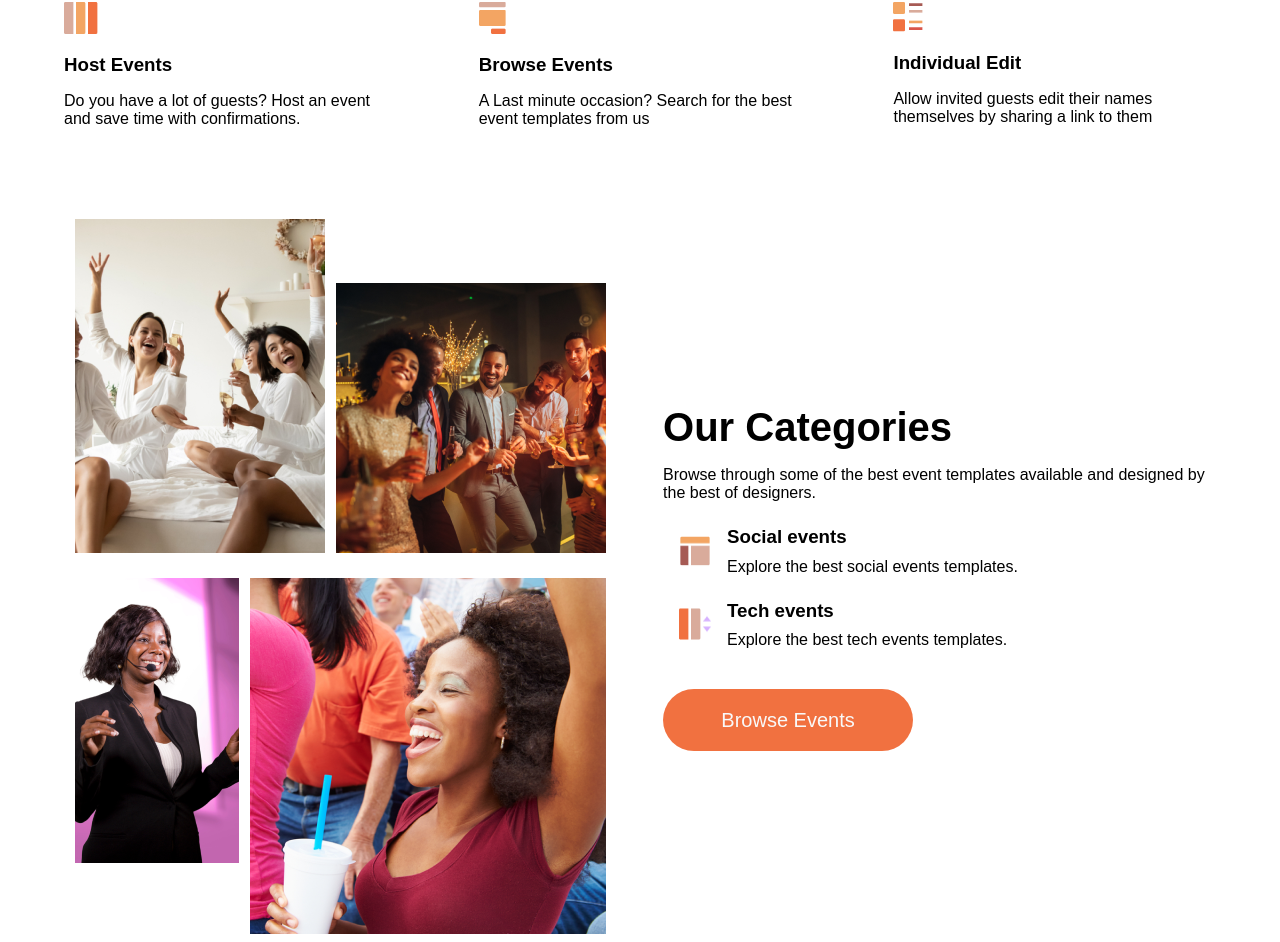
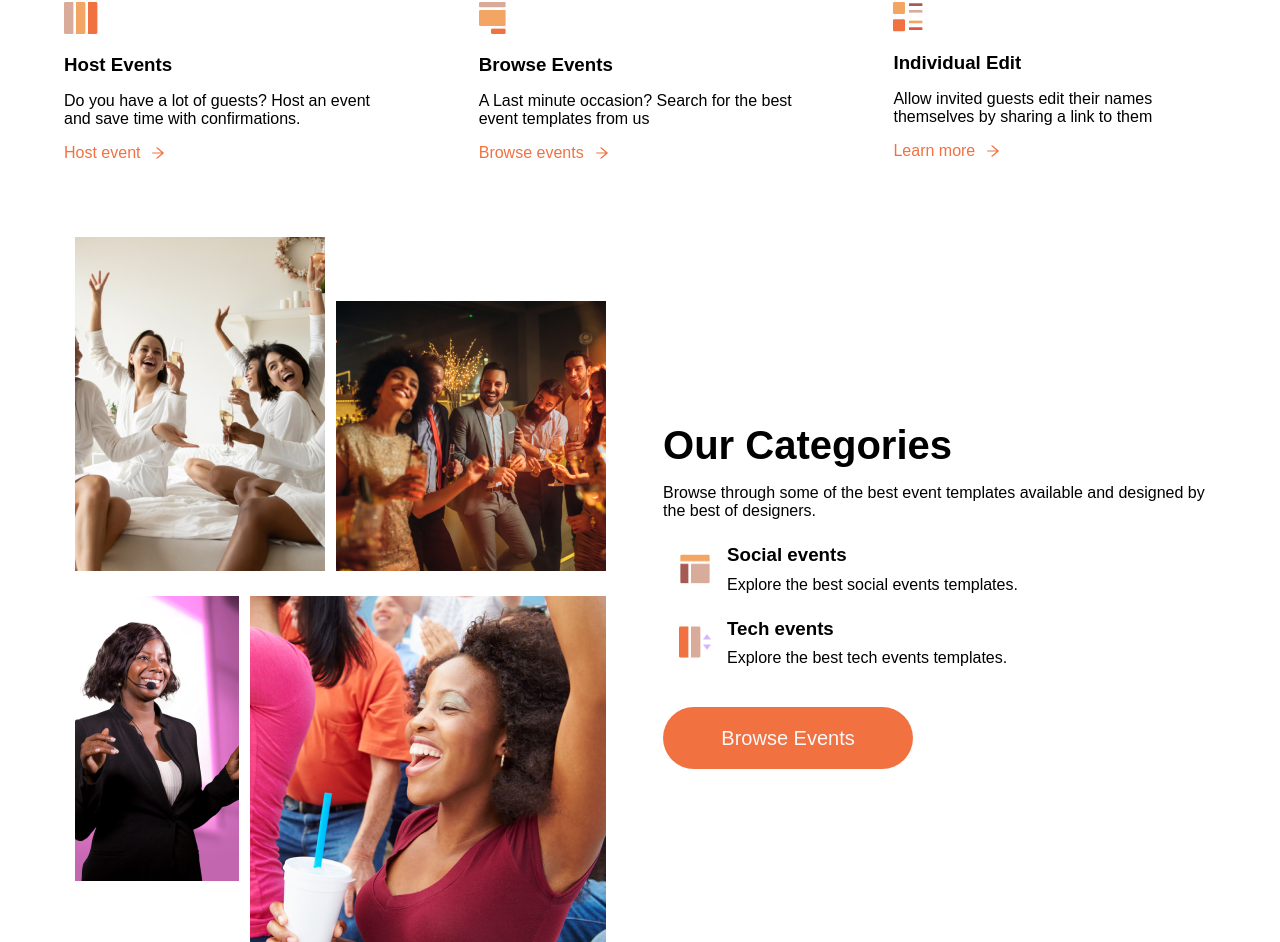
Before and after one commit to Kingscliq/Events, a React (Create React App) app: page / in a window 1280 px wide. Shown: the part 1530-2472 px from the top of the page. Built offline with nearby package versions, Linux system fonts and the light colour scheme; a web font is replaced by a local one.

Commit message:
landing page style edits

```diff
--- a/src/pages/app/landing-page/index.jsx
+++ b/src/pages/app/landing-page/index.jsx
@@ -18,9 +18,17 @@ import { Button } from "../../../components/button";
 import { HeaderWidget } from "../../../widgets/header-widget";
 import { Footer } from "../../../widgets/footer";
 import { NavBar } from "../../../widgets/nav-bar";
+import { Link } from "react-router-dom";
+import { AiOutlineArrowRight } from "react-icons/ai";
 import "./landing-page.css";
 
 const LandingPage = () => {
+	const linkStyle = {
+		color: "#f17140",
+		textDecoration: "none",
+		display: "flex",
+		alignItems: "center",
+	};
 	return (
 		<>
 			<NavBar
@@ -75,16 +83,34 @@ const LandingPage = () => {
 								<img src={HostEvents} alt="host events" />
 								<h3> Host Events </h3>
 								<p> Do you have a lot of guests? Host an event and save time with confirmations. </p>
+								<Link to="" style={linkStyle}>
+									Host event
+									<span className="key-features-link-icon">
+										<AiOutlineArrowRight />
+									</span>
+								</Link>
 							</div>
 							<div className="browse-events">
 								<img src={BrowseEvents} alt="browse events" />
 								<h3> Browse Events </h3>
 								<p> A Last minute occasion? Search for the best event templates from us </p>
+								<Link to="" style={linkStyle}>
+									Browse events
+									<span className="key-features-link-icon">
+										<AiOutlineArrowRight />
+									</span>
+								</Link>
 							</div>
 							<div className="individual-edit">
 								<img src={IndividualEdit} alt="browse events" />
 								<h3> Individual Edit </h3>
 								<p> Allow invited guests edit their names themselves by sharing a link to them </p>
+								<Link to="" style={linkStyle}>
+									Learn more
+									<span className="key-features-link-icon">
+										<AiOutlineArrowRight />
+									</span>
+								</Link>
 							</div>
 						</div>
 					</div>
--- a/src/pages/app/landing-page/landing-page.css
+++ b/src/pages/app/landing-page/landing-page.css
@@ -85,6 +85,12 @@
 	margin: 1rem 0;
 }
 
+.key-features-link-icon {
+	padding: 0 0 0 10px;
+	display: flex;
+	justify-content: center;
+}
+
 .our-categories {
 	margin: 4rem 0 2rem 0;
 }
@@ -169,6 +175,10 @@
 		width: 85%;
 		margin: auto;
 	}
+
+	.our-categories-images-div div img {
+		width: 250px;
+	}
 }
 
 @media screen and (min-width: 200px) and (max-width: 620px) {
@@ -210,4 +220,12 @@
 		width: 85%;
 		margin: auto;
 	}
+
+	.our-categories-images .our-categories-images-div {
+		margin: 0;
+	}
+
+	.our-categories-images-div div img {
+		width: 180px;
+	}
 }
```
